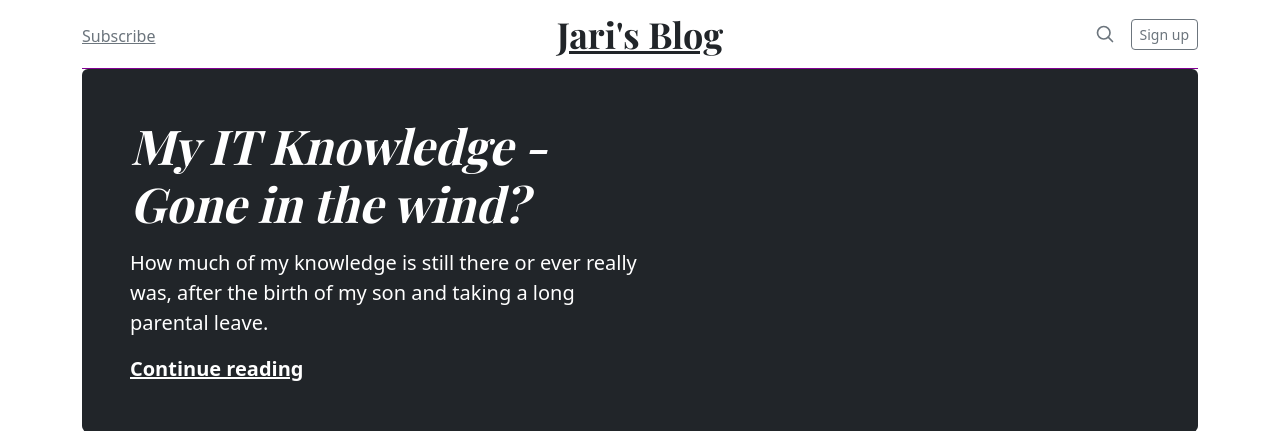
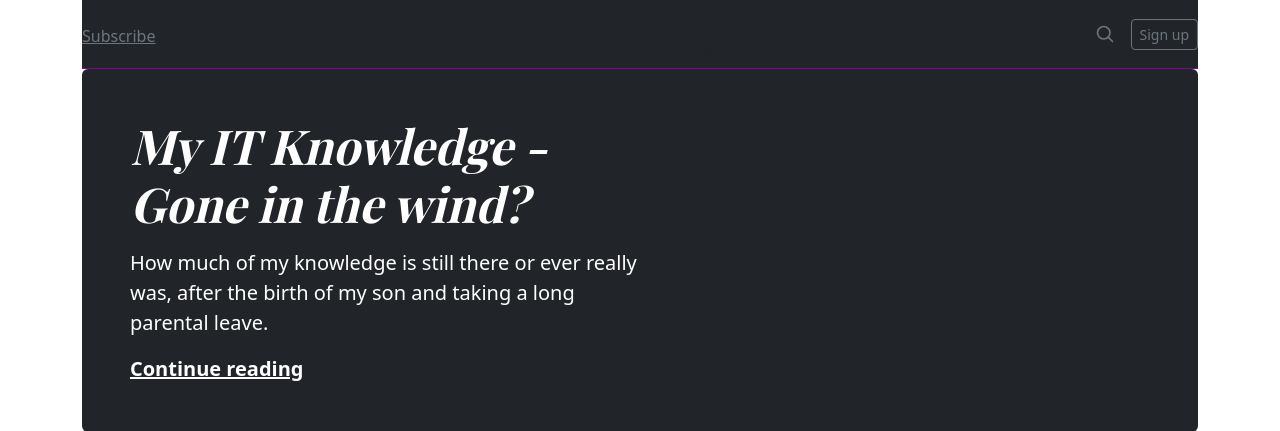
Before and after one commit to Jari92/bootstrap-test, a PHP site: page / in a window 1280 px wide. Shown: the top 431 px of the page. Run offline with PHP 8.4, Linux system fonts and the light colour scheme.

Commit message:
bg-dark l.83

```diff
--- a/index.php
+++ b/index.php
@@ -80,7 +80,7 @@
   <body>
 
 <div class="container">
-  <header class="blog-header lh-1 py-3">
+  <header class="blog-header bg-dark lh-1 py-3">
     <div class="row flex-nowrap justify-content-between align-items-center">
       <div class="col-4 pt-1">
         <a class="link-secondary" href="#">Subscribe</a>
```
